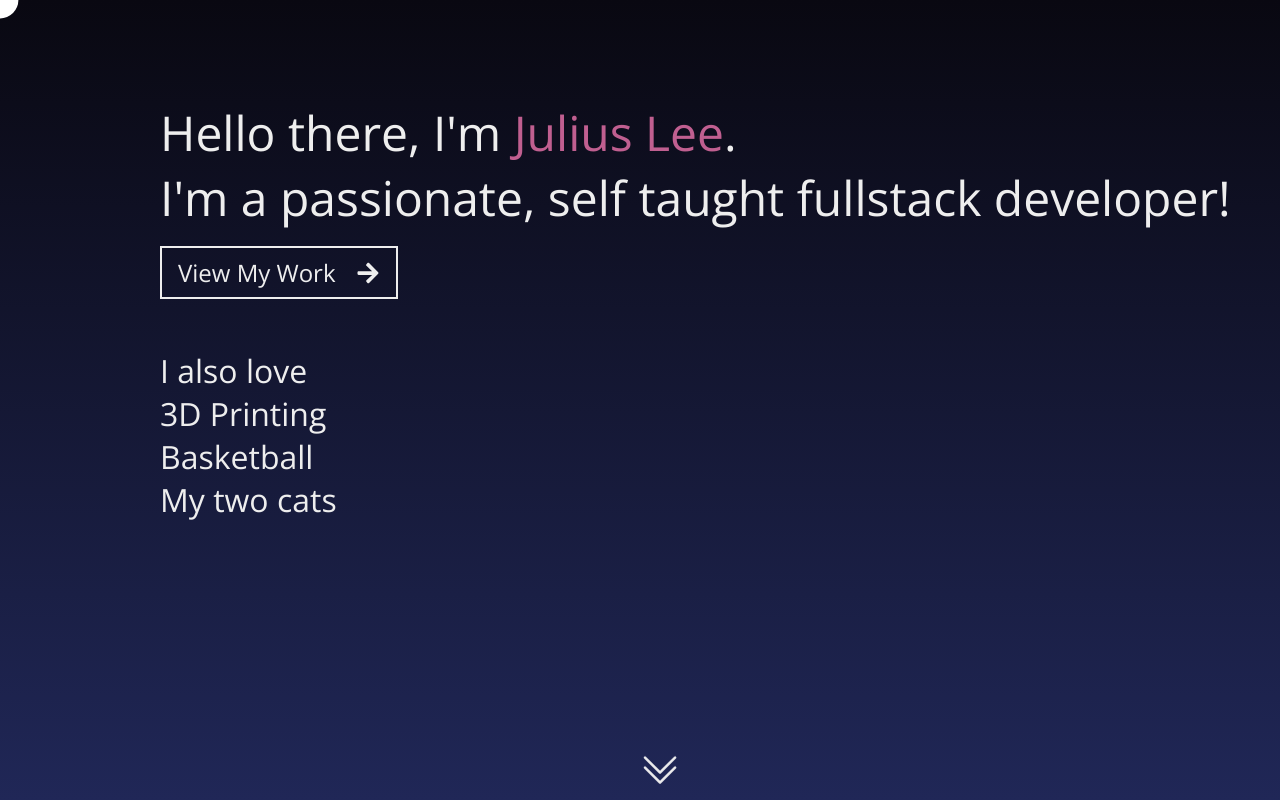
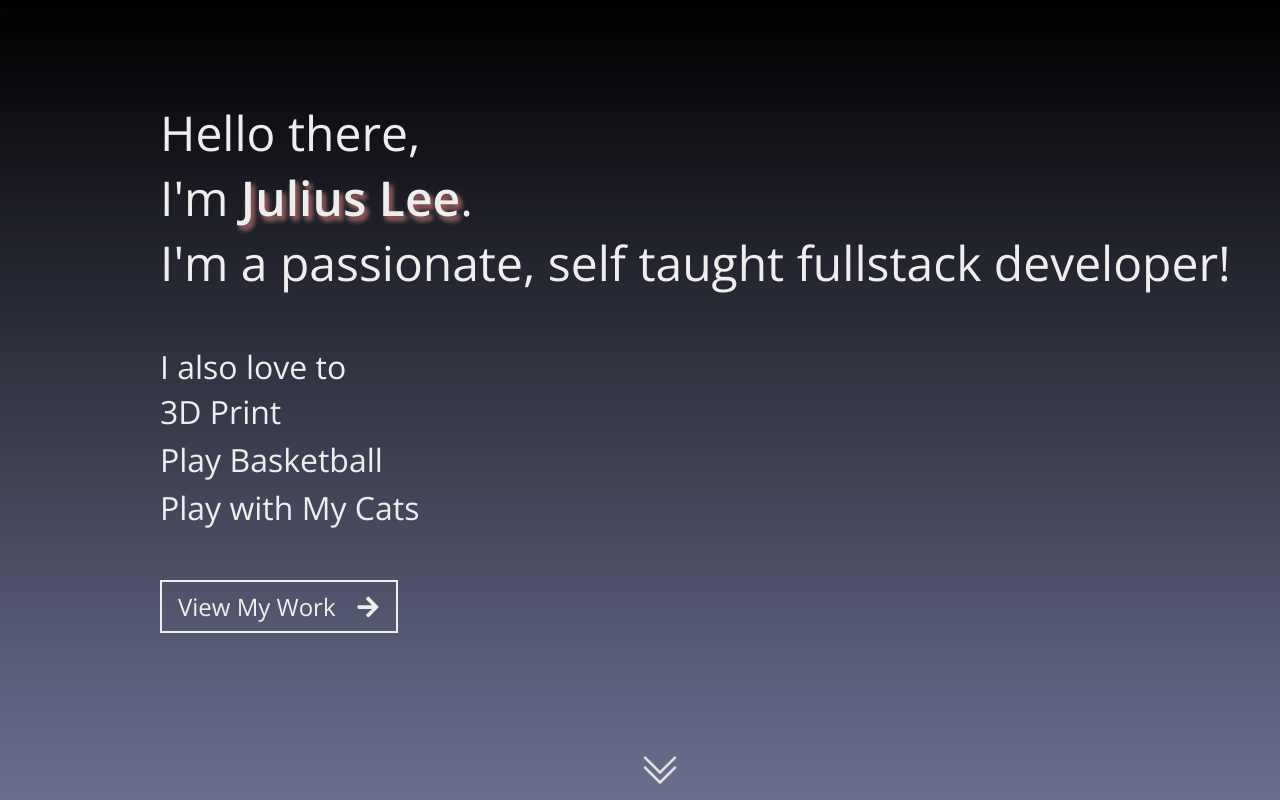
Before and after one commit to julschong/my-portfolio, a React (Create React App) app: page / in a window 1280 px wide. Shown: the top 800 px of the page. Built offline with nearby package versions, Linux system fonts and the light colour scheme.

Commit message:
added color changing bg

```diff
--- a/src/components/Hero/hero.scss
+++ b/src/components/Hero/hero.scss
@@ -1,12 +1,9 @@
 #hero {
+    width: 100%;
     min-height: 100vh;
-    width: 100%;
-    padding-top: 100px;
+    padding-block: 100px;
+
     padding-left: var(--left-padding);
-    background-image: linear-gradient(
-        var(--color-background-dark),
-        var(--color-background-blue)
-    );
 
     display: flex;
     position: relative;
@@ -16,11 +13,13 @@
 
     user-select: none;
 
+    animation: bg-color-change 30s ease-in-out infinite alternate;
+
     .hero-button {
         display: flex;
         align-items: center;
 
-        margin-top: 1rem;
+        margin-top: 3rem;
         padding-inline: 1rem;
         padding-block: 0.5rem;
 
@@ -31,7 +30,7 @@
 
         cursor: pointer;
 
-        transition: color 0.3s ease-in-out, border-color 0.3s ease-in-out;
+        transition: background-color 0.2s ease-in-out;
 
         svg {
             margin-left: 20px;
@@ -40,8 +39,7 @@
     }
 
     .hero-button:hover {
-        color: var(--color-secondar-pink);
-        border-color: var(--color-secondar-pink);
+        background-color: var(--color-secondary-cyan);
     }
 
     .hero-text {
@@ -49,12 +47,33 @@
     }
 
     .hero-text-name {
-        color: var(--color-secondar-pink);
+        font-weight: 600;
+        text-shadow: 3px 4px 5px rgb(165, 76, 76), 3px 4px 5px rgb(89, 119, 119);
+        color: var(--color-secondary-cyan);
     }
 
     .hero-subtext {
         font-size: var(--font-size-md);
         margin-top: 50px;
+    }
+
+    .hero-hobby-container {
+        .hero-hobby {
+            line-height: 3rem;
+            position: relative;
+            width: fit-content;
+            background-image: var(--color-gradient-rainbow);
+            background-size: 0% 3px;
+            background-repeat: no-repeat;
+            background-position: left bottom;
+            transition: background-size 0.3s ease-in-out;
+
+            cursor: pointer;
+        }
+        .hero-hobby:hover,
+        .hero-hobby:focus {
+            background-size: 100% 3px;
+        }
     }
 
     #hero-more-icon {
@@ -63,3 +82,25 @@
         left: 50%;
     }
 }
+
+@keyframes bg-color-change {
+    0% {
+        background-color: var(--color-background-blue);
+    }
+    50% {
+        background-color: var(--color-background-cyan);
+    }
+    100% {
+        background-color: var(--color-background-purple);
+    }
+}
+
+#hero::after {
+    content: '';
+    position: absolute;
+    top: 0;
+    left: 0;
+    width: 100%;
+    height: 100%;
+    background-image: linear-gradient(black, rgba(255, 255, 255, 0));
+}
--- a/src/components/Hero/index.js
+++ b/src/components/Hero/index.js
@@ -10,11 +10,20 @@ const Hero = ({ aboutRef }) => {
     return (
         <main id="hero">
             <div className="hero-text">
-                Hello there, I'm{' '}
-                <span className="hero-text-name">Julius Lee</span>.
+                Hello there,
+                <br />
+                I'm <span className="hero-text-name">Julius Lee</span>.
                 <br />
                 I'm a passionate, self taught fullstack developer!
                 <br />
+                <div className="hero-subtext">
+                    I also love to
+                    <ul className="hero-hobby-container">
+                        <li className="hero-hobby">3D Print</li>
+                        <li className="hero-hobby">Play Basketball</li>
+                        <li className="hero-hobby">Play with My Cats</li>
+                    </ul>
+                </div>
                 <button
                     className="hero-button"
                     onClick={() => {
@@ -31,14 +40,6 @@ const Hero = ({ aboutRef }) => {
                         }}
                     />
                 </button>
-                <div className="hero-subtext">
-                    I also love
-                    <ul>
-                        <li>3D Printing</li>
-                        <li>Basketball</li>
-                        <li>My two cats</li>
-                    </ul>
-                </div>
             </div>
             <Game />
             <BsChevronDoubleDown
```
